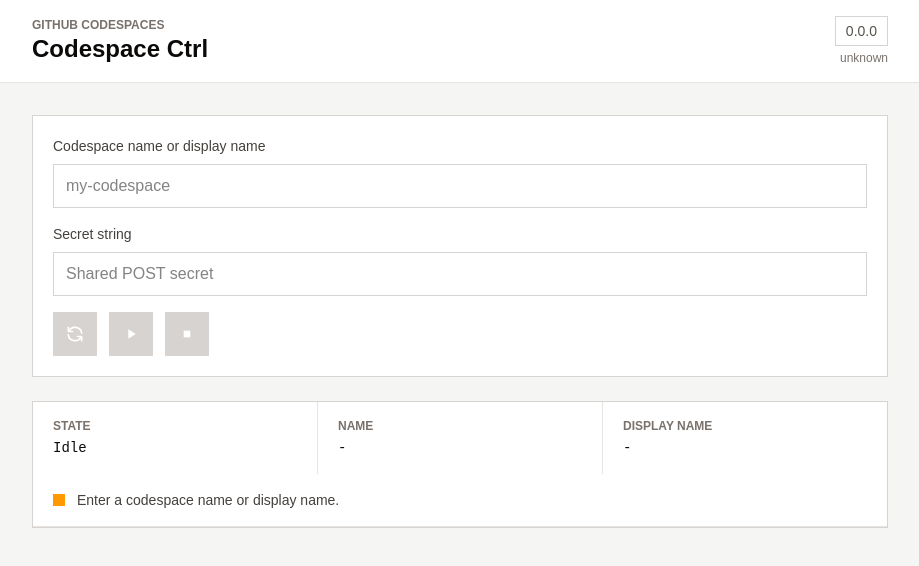
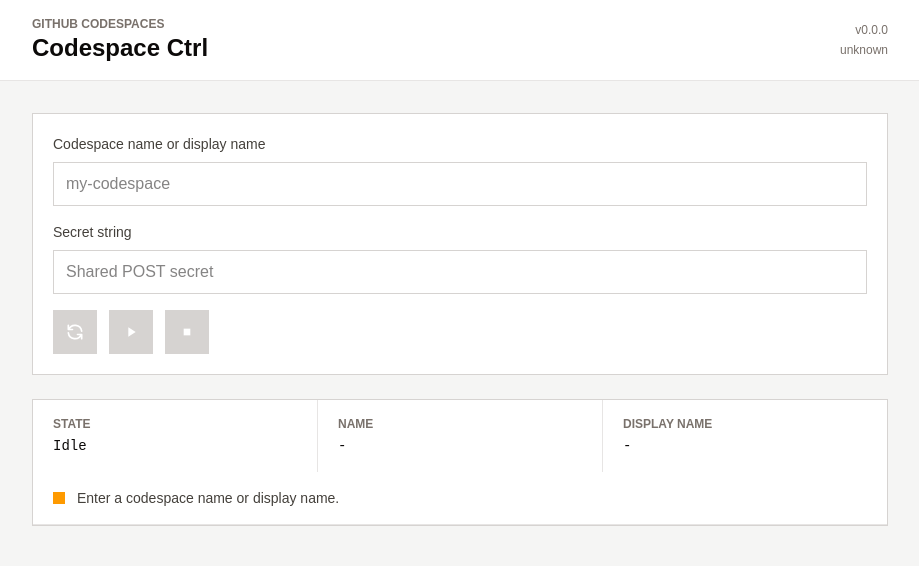
Before and after one commit to collect-sound-devices/codespace-ctrl, a Next.js app: page / in a window 1280 px wide. Shown: the top 566 px of the page, without its empty margins (180-1099 px from the left). Built offline with nearby package versions, Linux system fonts and the light colour scheme.

Commit message:
Update Header component to format version display

```diff
--- a/src/components/Header.tsx
+++ b/src/components/Header.tsx
@@ -16,8 +16,8 @@
           </h1>
         </div>
         <div className="flex flex-col items-end gap-1">
-          <span className="border border-stone-300 px-2.5 py-1 text-sm font-medium text-stone-600">
-            {version}
+          <span className="text-xs text-stone-500">
+            v{version}
           </span>
           <span className="text-xs text-stone-500">
             {releaseDate}
```
